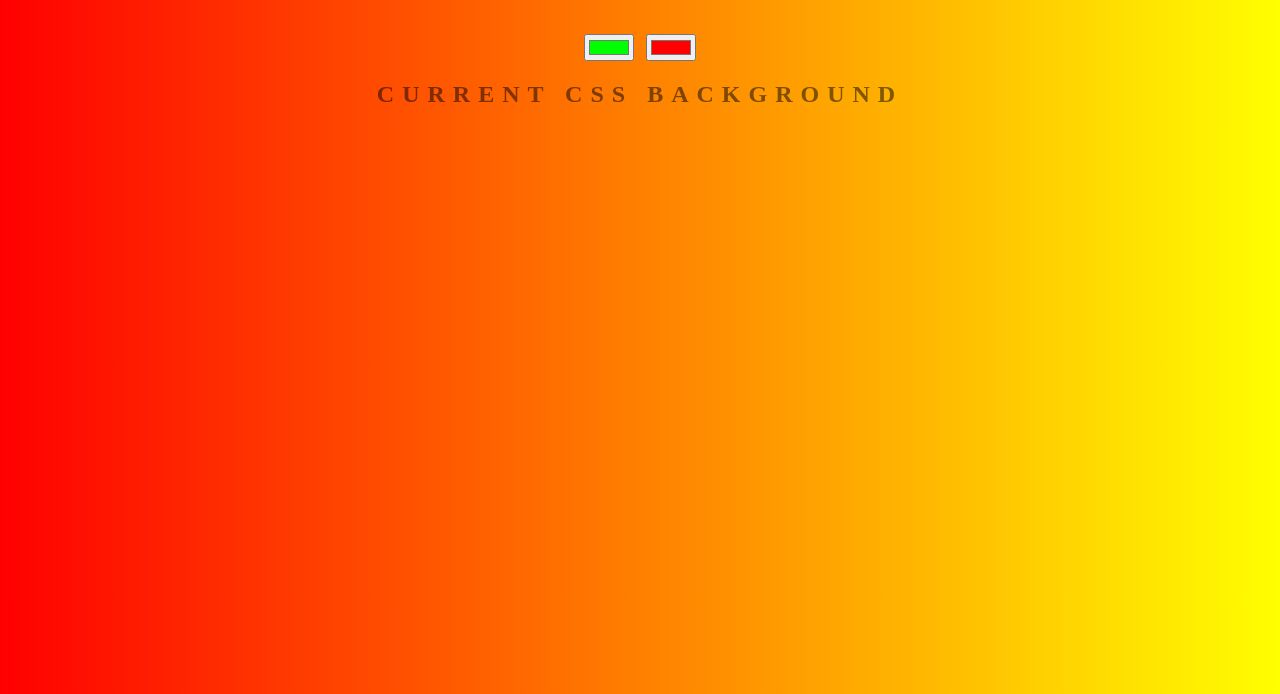
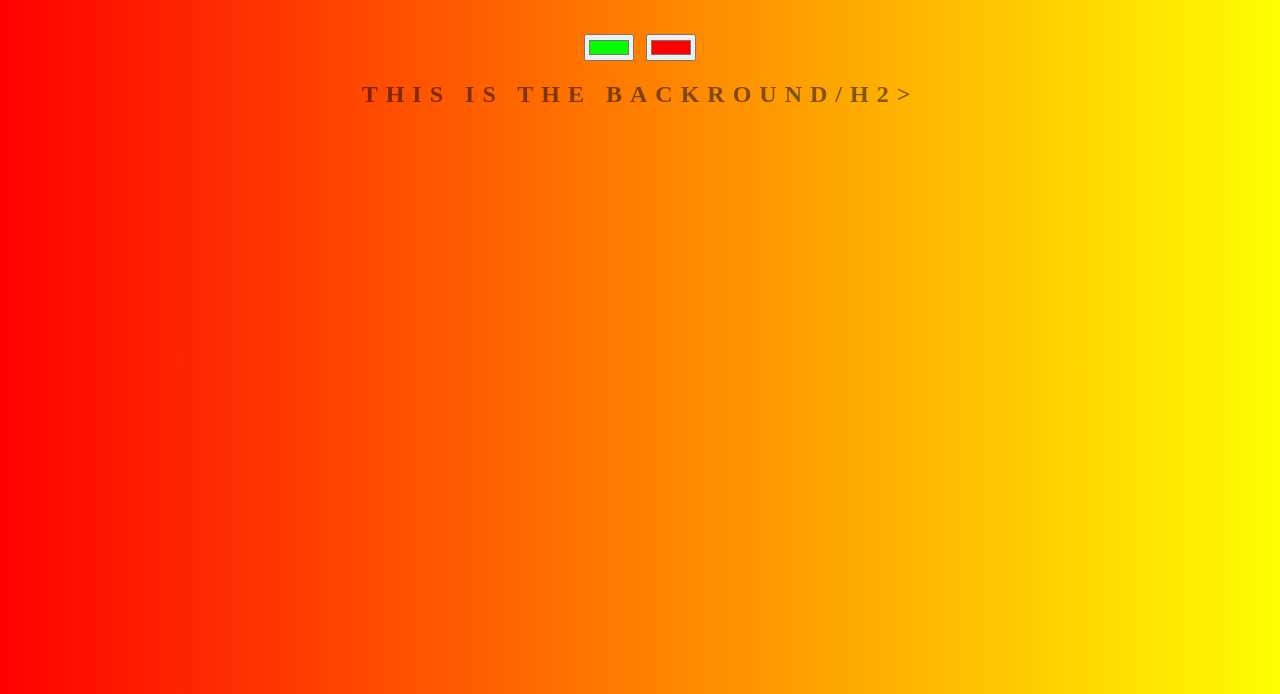
Before and after one commit to Avani-M-Sanghvi/background-generator, a plain HTML site: page index.html in a window 1280 px wide. Shown: the part 106-800 px from the top of the page. Drawn offline with Linux system fonts and the light colour scheme.

Commit message:
changing text

```diff
--- a/index.html
+++ b/index.html
@@ -8,7 +8,7 @@
 	<h1>Cool Generator</h1>
 	<input class="color1" type="color" name="color1" value="#00ff00">
 	<input class="color2" type="color" name="color2" value="#ff0000">
-	<h2>Current CSS Background</h2>
+	<h2>This is the Backround/h2>
 	<h3></h3>
 	<script type="text/javascript" src="script.js"></script>
 </body>
```
